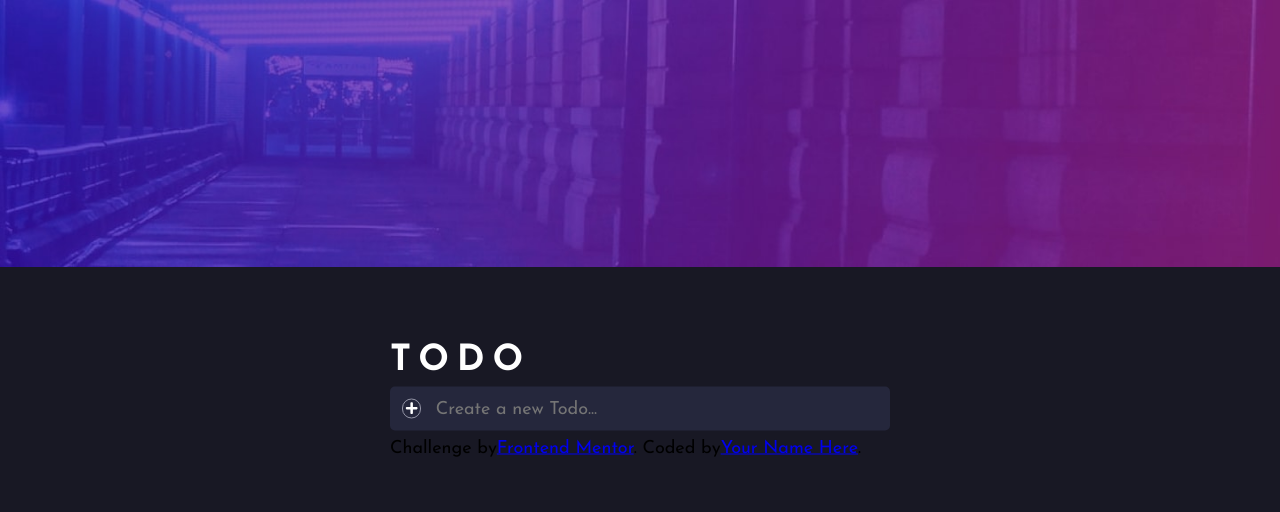
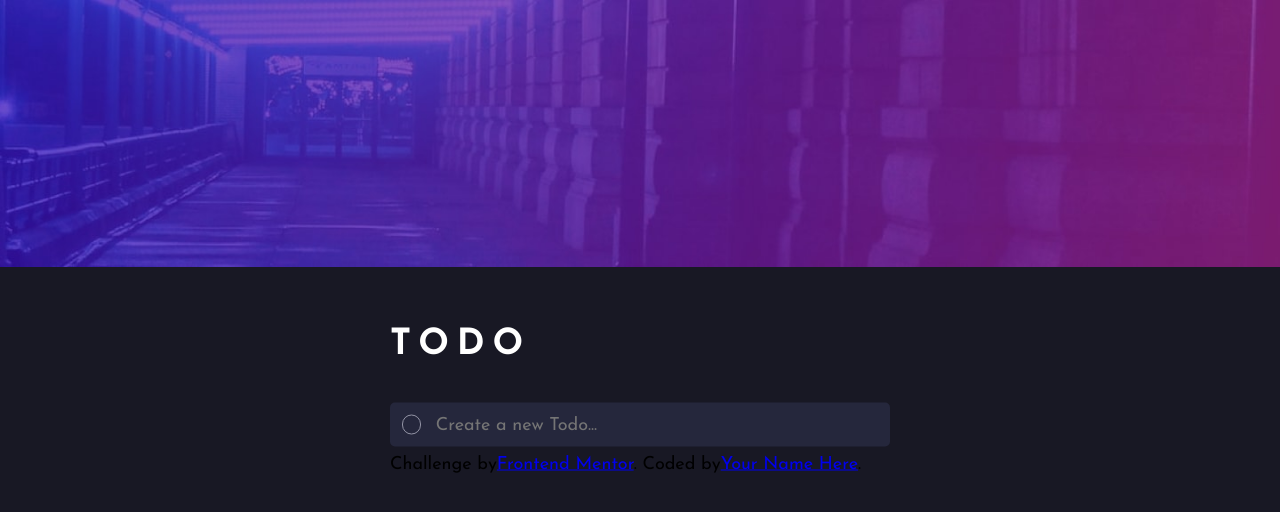
Before and after one commit to 1234p/Todo-App, a React (Vite) app in the folder client/: page / in a window 1280 px wide. Shown: the top 512 px of the page. Built offline with nearby package versions, Linux system fonts and the light colour scheme.

Commit message:
feat: enhance Todo input with hover effect and adjust styles

```diff
--- a/client/src/App.scss
+++ b/client/src/App.scss
@@ -48,16 +48,16 @@ body {
 }
 
 .todo {
-
   // Input For Adding a TODO
   &__add-todo {
     width: 100%;
     display: flex;
     gap: 15px;
     margin: 8px 0;
+    margin-top: 40px;
     padding: 12px;
     border-radius: 5px;
-    background: var(--Navy-900)
+    background: var(--Navy-900);
   }
 
   &__add-btn {
@@ -72,6 +72,14 @@ body {
     background: transparent;
     border: 1px solid var(--Gray-600);
     cursor: pointer;
+
+    &--hover {
+      background: linear-gradient(
+        135deg,
+        hsl(192, 100%, 67%),
+        hsl(280, 87%, 65%)
+      );
+    }
   }
 
   &__add-input {
--- a/client/src/App.tsx
+++ b/client/src/App.tsx
@@ -1,7 +1,10 @@
+import { useState } from "react";
 import { FaPlus } from "react-icons/fa";
 import "./App.scss";
 
 export default function App() {
+  const [isHover, setIsHover] = useState<boolean>(false);
+
   return (
     <div className="todo__content">
       <header className="todo__header">
@@ -10,8 +13,13 @@ export default function App() {
       </header>
 
       <div className="todo__add-todo">
-        <button type="button" className="todo__add-btn">
-          <FaPlus/>
+        <button
+          type="button"
+          className={`todo__add-btn ${isHover && "todo__add-btn--hover"}`}
+          onMouseEnter={() => setIsHover(true)}
+          onMouseLeave={() => setIsHover(false)}
+        >
+          {isHover && <FaPlus />}
         </button>
         <input
           type="text"
--- a/client/src/index.scss
+++ b/client/src/index.scss
@@ -1,4 +1,5 @@
 :root {
+  --Blue-500: hsl(220, 98%, 61%);
   --Navy-950: hsl(235, 21%, 11%);
   --Navy-900: hsl(235, 24%, 19%);
   --Purple-300: hsl(234, 39%, 85%);
```
